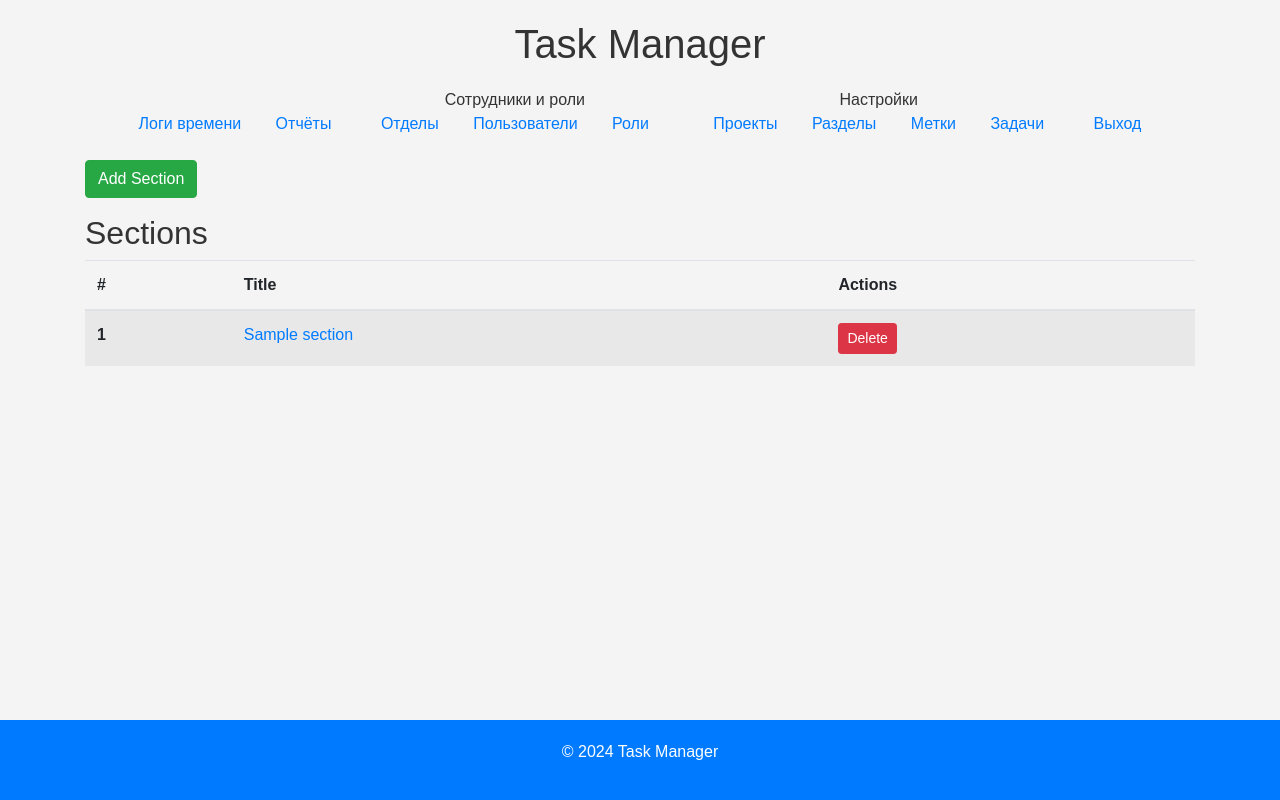
After one commit to JinkoSiz/crm_upi, a Django app: page /sections/ in a window 1280 px wide. The commit adds this page. Run offline with Django 5.2, Linux system fonts and the light colour scheme; a user stored in the database is signed in; tables that the repository leaves empty hold one stand-in row (values such as "Sample post"); some libraries are stand-ins or nearby versions.

Commit message:
Creation of sections and minor fixes

```diff
--- a/task_manager/forms.py
+++ b/task_manager/forms.py
@@ -105,3 +105,16 @@ class ProjectSectionForm(forms.ModelForm):
     class Meta:
         model = ProjectSection
         fields = ['project', 'section']
+
+
+class SectionForm(forms.ModelForm):
+    class Meta:
+        model = Section
+        fields = ['title']
+        widgets = {
+            'title': forms.TextInput(attrs={
+                'class': 'form-control',
+                'placeholder': 'Введите название раздела',
+                'required': True
+            }),
+        }
--- a/task_manager/models.py
+++ b/task_manager/models.py
@@ -1,6 +1,7 @@
 import uuid
 from django.db import models
 from django.contrib.auth.models import AbstractUser, Group, Permission
+
 
 class Position(models.Model):
     id = models.UUIDField(primary_key=True, default=uuid.uuid4, editable=False)
@@ -145,7 +146,6 @@ class CustomUser(AbstractUser):
         return f'{self.first_name} {self.last_name}'
 
 
-
 class ProjectBuilding(models.Model):
     id = models.UUIDField(primary_key=True, default=uuid.uuid4, editable=False)
     project = models.ForeignKey(Project, on_delete=models.CASCADE, related_name='project_buildings')
--- a/task_manager/templates/task_manager/base.html
+++ b/task_manager/templates/task_manager/base.html
@@ -5,12 +5,10 @@
     <meta charset="UTF-8">
     <meta name="viewport" content="width=device-width, initial-scale=1.0">
     <title>{% block title %}Task Manager{% endblock %}</title>
+    <script src="https://code.jquery.com/jquery-3.6.0.min.js"></script>
     <link rel="stylesheet" href="https://stackpath.bootstrapcdn.com/bootstrap/4.5.2/css/bootstrap.min.css">
-    <script src="https://code.jquery.com/jquery-3.5.1.slim.min.js"></script>
-    <script src="https://cdn.jsdelivr.net/npm/@popperjs/core@2.5.2/dist/umd/popper.min.js"></script>
-    <script src="https://stackpath.bootstrapcdn.com/bootstrap/4.5.2/js/bootstrap.min.js"></script>
+    <script src="https://stackpath.bootstrapcdn.com/bootstrap/4.5.2/js/bootstrap.bundle.min.js"></script>
     <link rel="stylesheet" href="{% static 'css/styles.css' %}">
-    <script src="https://code.jquery.com/jquery-3.6.0.min.js"></script>
 </head>
 <body>
     <header>
@@ -31,7 +29,7 @@
                         <li>Настройки
                             <ul>
                                 <li><a href="{% url 'project-list' %}">Проекты</a></li>
-                                <li><a href="#">Разделы</a></li>
+                                <li><a href="{% url 'section-list' %}">Разделы</a></li>
                                 <li><a href="#">Метки</a></li>
                                 <li><a href="#">Задачи</a></li>
                             </ul>
--- /dev/null
+++ b/task_manager/templates/task_manager/sections_list.html
@@ -0,0 +1,140 @@
+{% extends 'task_manager/base.html' %}
+
+{% block title %}
+    Sections List
+{% endblock %}
+
+{% block content %}
+<div class="container mt-4">
+    <div class="row">
+        <div class="col-md-12">
+            <button type="button" class="btn btn-success mb-3" data-toggle="modal" data-target="#addSectionModal">
+                Add Section
+            </button>
+            <h2>Sections</h2>
+            <table class="table table-striped">
+                <thead>
+                    <tr>
+                        <th scope="col">#</th>
+                        <th scope="col">Title</th>
+                        <th scope="col">Actions</th>
+                    </tr>
+                </thead>
+                <tbody>
+                    {% for section in sections %}
+                    <tr>
+                        <th scope="row">{{ forloop.counter }}</th>
+                        <td>
+                            <a href="#" data-toggle="modal" data-target="#editSectionModal" data-id="{{ section.pk }}" data-title="{{ section.title }}">
+                                {{ section.title }}
+                            </a>
+                        </td>
+                        <td>
+                            <button class="btn btn-sm btn-danger" data-toggle="modal" data-target="#deleteConfirmationModal" data-id="{{ section.pk }}">
+                                Delete
+                            </button>
+                        </td>
+                    </tr>
+                    {% endfor %}
+                </tbody>
+            </table>
+        </div>
+    </div>
+</div>
+
+<!-- Add Section Modal -->
+<div class="modal fade" id="addSectionModal" tabindex="-1" aria-labelledby="addSectionModalLabel" aria-hidden="true">
+    <div class="modal-dialog">
+        <div class="modal-content">
+            <form method="post" enctype="multipart/form-data" action="{% url 'section-create' %}">
+                {% csrf_token %}
+                <div class="modal-header">
+                    <h5 class="modal-title" id="addSectionModalLabel">Add Section</h5>
+                    <button type="button" class="close" data-dismiss="modal" aria-label="Close">
+                        <span aria-hidden="true">&times;</span>
+                    </button>
+                </div>
+                <div class="modal-body">
+                    {{ form.as_p }}
+                </div>
+                <div class="modal-footer">
+                    <button type="button" class="btn btn-secondary" data-dismiss="modal">Close</button>
+                    <button type="submit" class="btn btn-primary">Save changes</button>
+                </div>
+            </form>
+        </div>
+    </div>
+</div>
+
+<!-- Edit Section Modal -->
+<div class="modal fade" id="editSectionModal" tabindex="-1" aria-labelledby="editSectionModalLabel" aria-hidden="true">
+    <div class="modal-dialog">
+        <div class="modal-content">
+            <form id="editSectionForm" method="post" enctype="multipart/form-data">
+                {% csrf_token %}
+                <div class="modal-header">
+                    <h5 class="modal-title" id="editSectionModalLabel">Edit Section</h5>
+                    <button type="button" class="close" data-dismiss="modal" aria-label="Close">
+                        <span aria-hidden="true">&times;</span>
+                    </button>
+                </div>
+                <div class="modal-body">
+                    {{ form.as_p }}
+                </div>
+                <div class="modal-footer">
+                    <button type="button" class="btn btn-secondary" data-dismiss="modal">Close</button>
+                    <button type="submit" class="btn btn-primary">Save changes</button>
+                </div>
+            </form>
+        </div>
+    </div>
+</div>
+
+<!-- Delete Confirmation Modal -->
+<div class="modal fade" id="deleteConfirmationModal" tabindex="-1" aria-labelledby="deleteConfirmationModalLabel" aria-hidden="true">
+    <div class="modal-dialog">
+        <div class="modal-content">
+            <div class="modal-header">
+                <h5 class="modal-title" id="deleteConfirmationModalLabel">Confirm Delete</h5>
+                <button type="button" class="close" data-dismiss="modal" aria-label="Close">
+                    <span aria-hidden="true">&times;</span>
+                </button>
+            </div>
+            <div class="modal-body">
+                Are you sure you want to delete this section?
+            </div>
+            <div class="modal-footer">
+                <button type="button" class="btn btn-secondary" data-dismiss="modal">Cancel</button>
+                <form id="deleteSectionForm" method="post">
+                    {% csrf_token %}
+                    <button type="submit" class="btn btn-danger">Delete</button>
+                </form>
+            </div>
+        </div>
+    </div>
+</div>
+
+<script>
+    // Handle Edit Section modal display
+    $('#editSectionModal').on('show.bs.modal', function (event) {
+        var button = $(event.relatedTarget);
+        var sectionId = button.data('id');
+        var sectionTitle = button.data('title');
+
+        var modal = $(this);
+        modal.find('.modal-title').text('Edit Section: ' + sectionTitle);
+
+        // Update the form action URL
+        $('#editSectionForm').attr('action', '/sections/' + sectionId + '/edit/');
+    });
+
+    // Handle Delete Section modal display
+    $('#deleteConfirmationModal').on('show.bs.modal', function (event) {
+        var button = $(event.relatedTarget);
+        var sectionId = button.data('id');
+
+        // Update the form action URL
+        $('#deleteSectionForm').attr('action', '/sections/' + sectionId + '/delete/');
+    });
+</script>
+{% endblock %}
--- a/task_manager/urls.py
+++ b/task_manager/urls.py
@@ -40,4 +40,10 @@ urlpatterns = [
     # ProjectSection
     path('projects/<uuid:project_pk>/sections/add/', views.project_section_create, name='project_section-create'),
     path('project_sections/<uuid:pk>/delete/', views.project_section_delete, name='project_section-delete'),
+
+    # Разделы
+    path('sections/', views.section, name='section-list'),
+    path('sections/create/', views.createSection, name='section-create'),
+    path('sections/<uuid:pk>/edit/', views.updateSection, name='section-edit'),
+    path('sections/<uuid:pk>/delete/', views.deleteSection, name='section-delete'),
 ]
--- a/task_manager/views.py
+++ b/task_manager/views.py
@@ -11,7 +11,7 @@ from django.contrib.auth.models import UserManager
 from .models import Department, ProjectStatus, Role, CustomUser, Project, ProjectBuilding, ProjectSection, Building, \
     Section
 from .forms import DepartmentForm, RoleForm, CustomUserCreationForm, CustomUserChangeForm, ProjectForm, \
-    ProjectBuildingForm, ProjectSectionForm
+    ProjectBuildingForm, ProjectSectionForm, SectionForm
 from django.db.models import Q
 
 
@@ -443,3 +443,46 @@ def building_delete(request, building_id):
             return JsonResponse({'message': 'Building removed from project and deleted'})
         except Exception as e:
             return JsonResponse({'error': 'Error deleting building: ' + str(e)}, status=400)
+
+
+# Разделы
+@admin_required(login_url='login')
+def section(request):
+    sections = Section.objects.all()
+    form = SectionForm()
+
+    return render(request, 'task_manager/sections_list.html', {'sections': sections, 'form': form})
+
+
+def createSection(request):
+    form = SectionForm()
+
+    if request.method == 'POST':
+        form = SectionForm(request.POST)
+        if form.is_valid():
+            form.save()
+            return redirect('section-list')
+
+    return render(request, 'task_manager/section_form.html', {'form': form})
+
+
+def updateSection(request, pk):
+    section = get_object_or_404(Section, pk=pk)
+    form = SectionForm(instance=section)
+
+    if request.method == 'POST':
+        form = SectionForm(request.POST, instance=section)
+        if form.is_valid():
+            form.save()
+            return redirect('section-list')
+
+    return render(request, 'task_manager/section_form.html', {'form': form, 'section': section})
+
+
+def deleteSection(request, pk):
+    section = get_object_or_404(Section, pk=pk)
+    if request.method == 'POST':
+        section.delete()
+        return redirect('section-list')
+
+    return render(request, 'task_manager/section_confirm_delete.html', {'section': section})
```
Also changed, not shown: task_manager/templates/task_manager/section_confirm_delete.html (added, +14 -0 lines), task_manager/templates/task_manager/section_form.html (added, +19 -0 lines).
